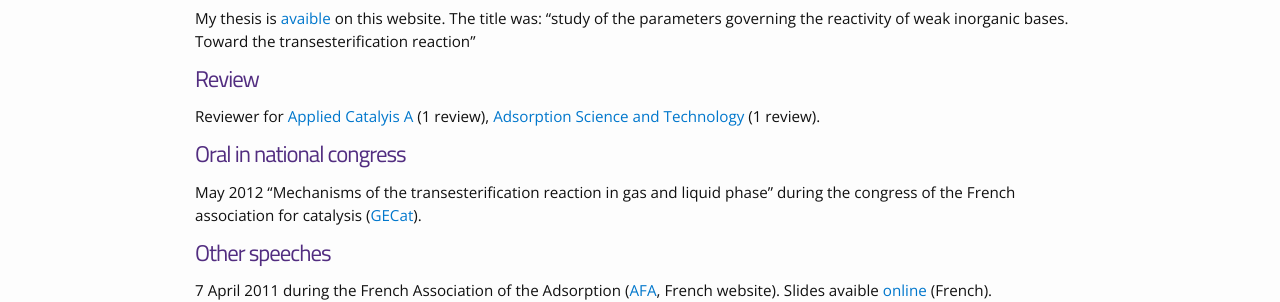
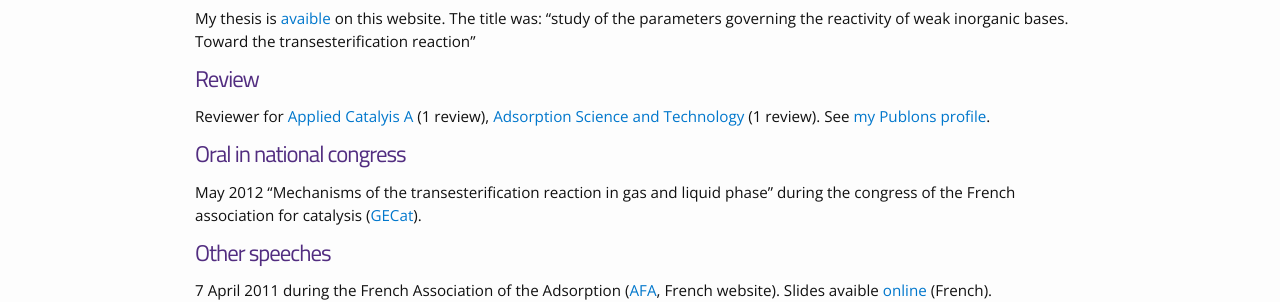
Before and after one commit to dacornu/dacornu.github.io, a Jekyll site: the page built from research.md, in a window 1280 px wide and 900 px high, scrolled down 2611 px. Shown: the part 154-456 px from the top of the window. Built offline with Jekyll 4.4.1, drawn with Linux system fonts in a browser that asks for light colours.

Commit message:
Add publons profile

```diff
--- a/research.md
+++ b/research.md
@@ -62,7 +62,7 @@ Access: <a href="http://pubs.acs.org/doi/abs/10.1021/jp211171t">on the editor we
 My thesis is <a href="http://www.normalesup.org/~cornu/these-damien-cornu.pdf">avaible</a> on this website. The title was: "study of the parameters governing the reactivity of weak inorganic bases. Toward the transesterification reaction"
 
 <h1> Review </h1>
-Reviewer for <a href="http://www.journals.elsevier.com/applied-catalysis-a-general/"> Applied Catalyis A </a> (1 review), <a href="http://adt.sagepub.com/">Adsorption Science and Technology</a> (1 review).
+Reviewer for <a href="http://www.journals.elsevier.com/applied-catalysis-a-general/"> Applied Catalyis A </a> (1 review), <a href="http://adt.sagepub.com/">Adsorption Science and Technology</a> (1 review). See <a href="https://publons.com/author/1175931/damien-cornu#profile">my Publons profile</a>.
 
 
 <h1> Oral in national congress </h1>
```
Also changed, not shown: p4vasp.md (+1 -1 lines).
